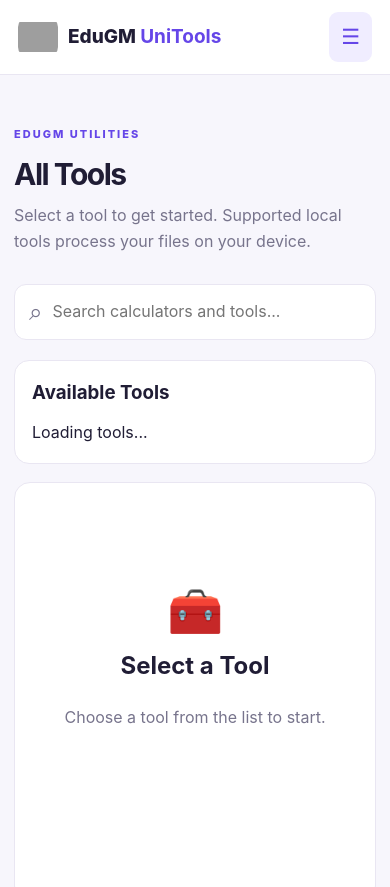
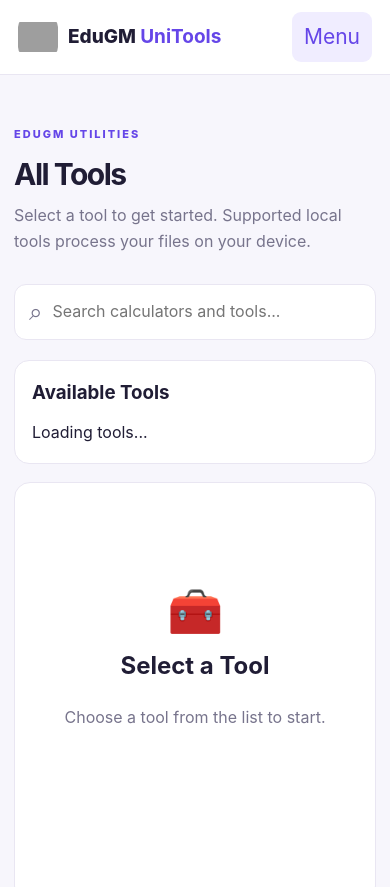
Before and after one commit to priyabratacare-source/EduGM, a website: page www/tools.html in a window 390 px wide. Shown: the top 887 px of the page. Drawn offline with Linux system fonts and the light colour scheme; grey boxes are pictures that could not be loaded.

Commit message:
Improve mobile navigation and accessible menu

```diff
--- a/www/tools.html
+++ b/www/tools.html
@@ -18,8 +18,10 @@
         <span>EduGM <b>UniTools</b></span>
     </a>
 
-    <button class="menu-toggle" id="menuToggle" aria-label="Toggle menu">
-        ☰
+    <button class="menu-toggle" id="menuToggle" type="button"
+            aria-label="Open navigation menu" aria-controls="mainNav"
+            aria-expanded="false">
+        <span class="sr-only">Menu</span>
     </button>
 
     <nav class="main-nav" id="mainNav">
```
